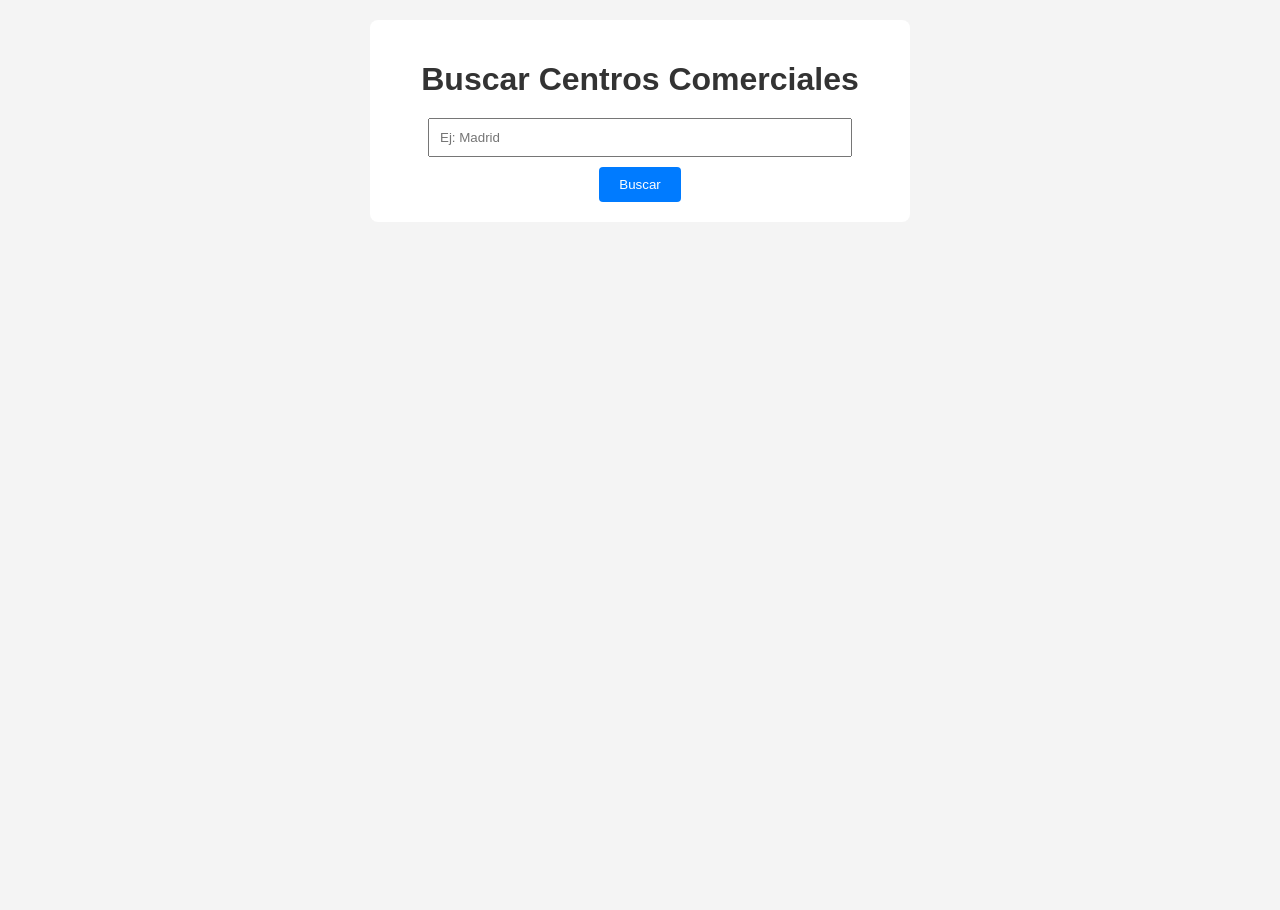
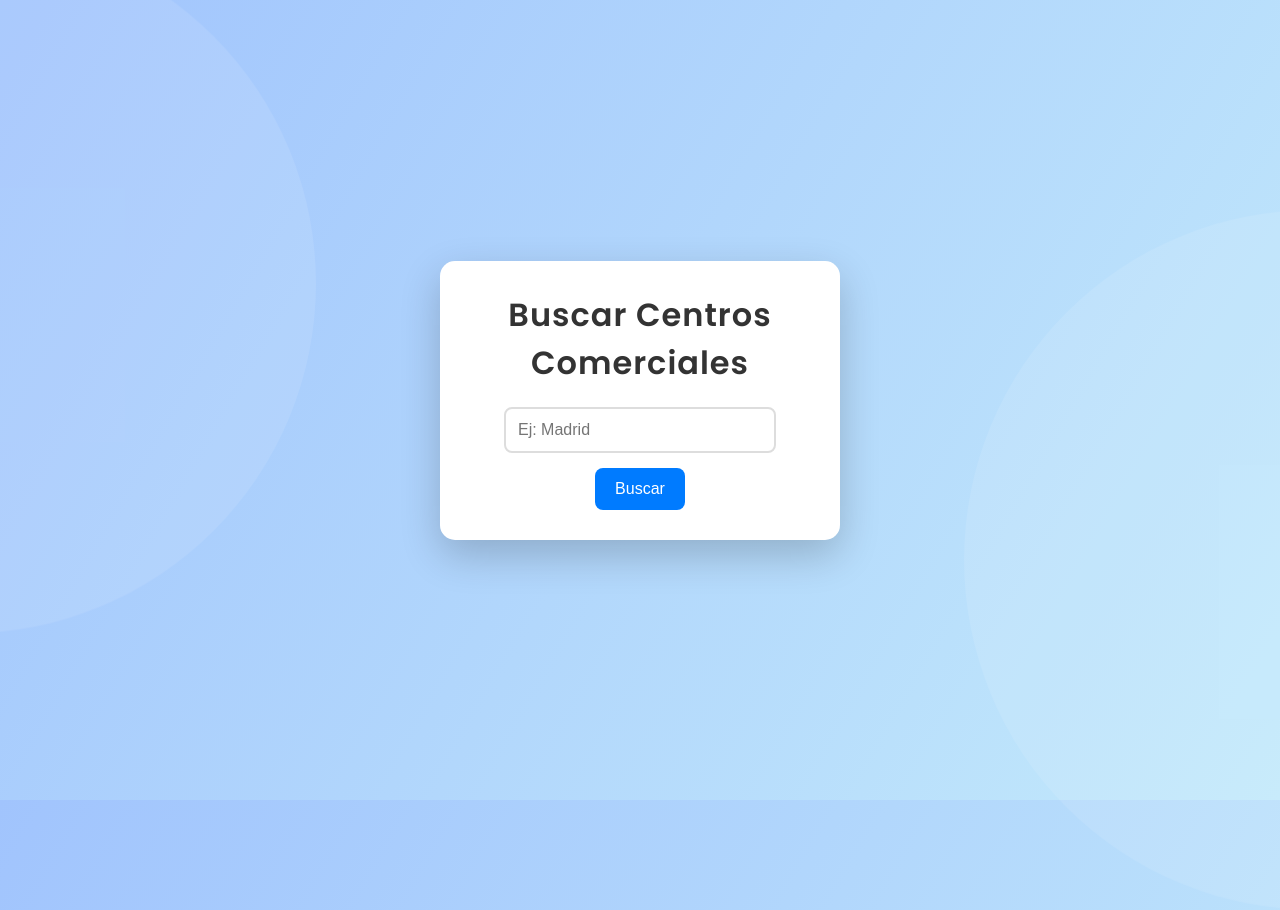
Before and after one commit to Strulop/Pagina_CC, a Flask app: page / in a window 1280 px wide; the page is wider, and only the part inside the window is pictured. Before the commit the page ends 202 px from the top of that part, so only its background shows below. Run offline with Flask 3, Linux system fonts and the light colour scheme.

Commit message:
cambios de diseño

```diff
--- a/templates/home.html
+++ b/templates/home.html
@@ -3,39 +3,143 @@
 <head>
   <meta charset="UTF-8" />
   <title>Búsqueda de Centros Comerciales</title>
+  <!-- Fuente de Google Fonts -->
+  <link rel="preconnect" href="https://fonts.googleapis.com" />
+  <link rel="preconnect" href="https://fonts.gstatic.com" crossorigin />
+  <link
+    href="https://fonts.googleapis.com/css2?family=Poppins:wght@400;600&display=swap"
+    rel="stylesheet"
+  />
+
   <style>
+    /* Reseteo básico */
+    * {
+      margin: 0;
+      padding: 0;
+      box-sizing: border-box;
+    }
+
+    /* Fuente global */
     body {
-      font-family: Arial, sans-serif;
-      margin: 20px;
-      background: #f4f4f4;
+      font-family: "Poppins", sans-serif;
+      background: linear-gradient(120deg, #a1c4fd, #c2e9fb);
+      min-height: 100vh;
+      display: flex;
+      justify-content: center;
+      align-items: center;
+      color: #333;
+      overflow: hidden; /* para ocultar exceso, si lo hubiera */
+      position: relative;
     }
+
+    /* Efecto animado de burbujas o círculos en el fondo (opcional) */
+    body::before,
+    body::after {
+      content: "";
+      position: absolute;
+      width: 700px;
+      height: 700px;
+      background: rgba(255, 255, 255, 0.1);
+      border-radius: 50%;
+      z-index: 1;
+      animation: float 10s infinite;
+    }
+    body::before {
+      top: -10%;
+      left: -30%;
+    }
+    body::after {
+      bottom: -10%;
+      right: -30%;
+      animation-duration: 13s;
+    }
+
+    @keyframes float {
+      0% {
+        transform: translateY(0px);
+      }
+      50% {
+        transform: translateY(30px);
+      }
+      100% {
+        transform: translateY(0px);
+      }
+    }
+
+    /* Container principal */
     .container {
-      max-width: 500px;
-      margin: 0 auto;
-      background: white;
-      padding: 20px;
-      border-radius: 8px;
+      z-index: 2; /* Para estar encima de las burbujas del fondo */
+      background: #fff;
+      width: 400px;
+      padding: 30px;
+      border-radius: 15px;
+      box-shadow: 0 15px 40px rgba(0, 0, 0, 0.2);
       text-align: center;
+      transition: transform 0.3s ease, box-shadow 0.3s ease;
     }
+
+    .container:hover {
+      transform: translateY(-5px);
+      box-shadow: 0 20px 45px rgba(0, 0, 0, 0.3);
+    }
+
     h1 {
+      font-weight: 600;
       margin-bottom: 20px;
       color: #333;
+      letter-spacing: 1px;
     }
+
+    /* Input de texto */
     input[type="text"] {
       width: 80%;
-      padding: 10px;
-      margin-bottom: 10px;
+      padding: 12px;
+      margin-bottom: 15px;
+      font-size: 1rem;
+      border: 2px solid #ddd;
+      border-radius: 8px;
+      transition: border-color 0.3s;
     }
+    input[type="text"]:focus {
+      outline: none;
+      border-color: #007bff;
+    }
+
+    /* Botón */
     .btn {
-      padding: 10px 20px;
+      display: inline-block;
+      padding: 12px 20px;
       background: #007bff;
       color: #fff;
       border: none;
-      border-radius: 4px;
+      border-radius: 8px;
       cursor: pointer;
+      font-weight: 500;
+      font-size: 1rem;
+      transition: background 0.3s, transform 0.2s;
     }
     .btn:hover {
       background: #0056b3;
+      transform: scale(1.03);
+    }
+    .btn:active {
+      transform: scale(0.98);
+    }
+
+    /* Opcional: animación de aparición para la tarjeta */
+    @keyframes fadeIn {
+      from {
+        opacity: 0;
+        transform: translateY(20px);
+      }
+      to {
+        opacity: 1;
+        transform: translateY(0);
+      }
+    }
+
+    .container {
+      animation: fadeIn 0.8s ease forwards;
     }
   </style>
 </head>
@@ -43,7 +147,12 @@
   <div class="container">
     <h1>Buscar Centros Comerciales</h1>
     <form action="/buscar" method="POST">
-      <input type="text" name="ciudad" placeholder="Ej: Madrid" required />
+      <input
+        type="text"
+        name="ciudad"
+        placeholder="Ej: Madrid"
+        required
+      />
       <br />
       <button type="submit" class="btn">Buscar</button>
     </form>
```
Also changed, not shown: App.py (line endings or trailing spaces).
